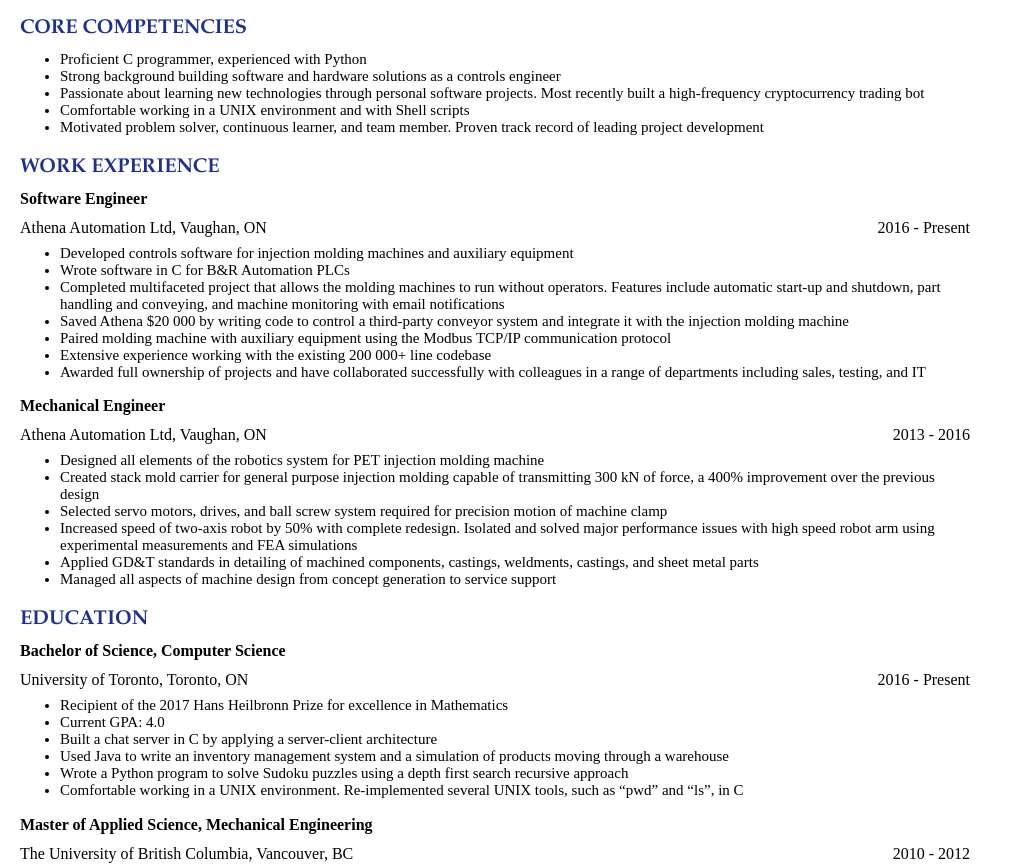
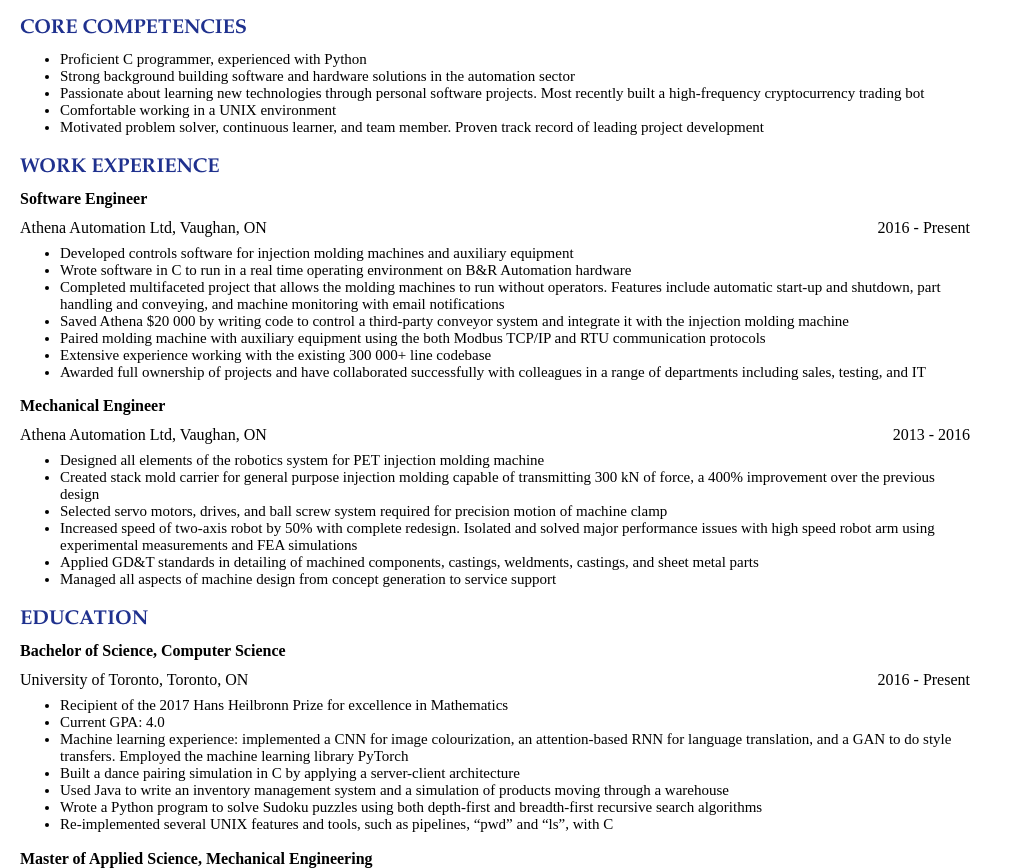
Before and after one commit to drewserles/drewserles.github.io, a plain HTML site: page index.html in a window 1280 px wide. Shown: the part 90-958 px from the top of the page, without its empty margins (0-1013 px from the left). Drawn offline with Linux system fonts and the light colour scheme.

Commit message:
Update index.html

```diff
--- a/index.html
+++ b/index.html
@@ -12,9 +12,9 @@
 <h3>CORE COMPETENCIES</h3>
 <ul>
   <li>Proficient C programmer, experienced with Python</li>
-  <li>Strong background building software and hardware     solutions as a controls engineer</li>
+  <li>Strong background building software and hardware solutions in the automation sector</li>
   <li>Passionate about learning new technologies through personal software projects. Most recently built a high-frequency cryptocurrency trading bot</li>
-  <li>Comfortable working in a UNIX environment and with Shell scripts</li>
+  <li>Comfortable working in a UNIX environment</li>
   <li>Motivated problem solver, continuous learner, and team member. Proven track record of leading project development</li>
 </ul>
 
@@ -26,11 +26,11 @@ Athena Automation Ltd, Vaughan, ON
 </p>
 <ul>
   <li>Developed controls software for injection molding machines and auxiliary equipment</li>
-  <li>Wrote software in C for B&R Automation PLCs</li>
+  <li>Wrote software in C to run in a real time operating environment on B&R Automation hardware</li>
   <li>Completed multifaceted project that allows the molding machines to run without operators. Features include automatic start-up and shutdown, part handling and conveying, and machine monitoring with email notifications</li>
   <li>Saved Athena $20 000 by writing code to control a third-party conveyor system and integrate it with the injection molding machine</li>
-  <li>Paired molding machine with auxiliary equipment using the Modbus TCP/IP communication protocol</li>
-  <li>Extensive experience working with the existing 200 000+ line codebase</li>
+  <li>Paired molding machine with auxiliary equipment using the both Modbus TCP/IP and RTU communication protocols</li>
+  <li>Extensive experience working with the existing 300 000+ line codebase</li>
   <li>Awarded full ownership of projects and have collaborated successfully with colleagues in a range of departments including sales, testing, and IT</li>
 </ul>
 
@@ -57,10 +57,11 @@ University of Toronto, Toronto, ON
 <ul>
   <li>Recipient of the 2017 Hans Heilbronn Prize for excellence in Mathematics</li>
   <li>Current GPA: 4.0</li>
-  <li>Built a chat server in C by applying a server-client architecture </li>
+  <li>Machine learning experience: implemented a CNN for image colourization, an attention-based RNN for language translation, and a GAN to do style transfers. Employed the machine learning library PyTorch</li>
+  <li>Built a dance pairing simulation in C by applying a server-client architecture </li>
   <li>Used Java to write an inventory management system and a simulation of products moving through a warehouse</li>
-  <li>Wrote a Python program to solve Sudoku puzzles using a depth first search recursive approach</li>
-  <li>Comfortable working in a UNIX environment. Re-implemented several UNIX tools, such as “pwd” and “ls”, in C</li>
+  <li>Wrote a Python program to solve Sudoku puzzles using both depth-first and breadth-first recursive search algorithms</li>
+  <li>Re-implemented several UNIX features and tools, such as pipelines, “pwd” and “ls”, with C</li>
 </ul>
 
 <h4>Master of Applied Science, Mechanical Engineering</h4>
@@ -88,7 +89,7 @@ Queen's University, Kingston, ON
 <h3>INTERESTS AND EXTRACURRICULARS</h3>
 <ul>
   <li>Enjoy solving programming puzzles. Currently working through Project Euler</li>
-  <li>Striving to improve public speaking, communication, and presentation skills with the Toastmasters program</li>
+  <li>Striving to improve public speaking, communication, and presentation skills with the Dale Carnegie and Toastmasters programs</li>
   <li>Recently completed a woodworking course at George Brown College</li>
   <li>Former competitive alpine ski racer</li>
   <li>Avid traveller, having visited 25 countries and surfed on four continents</li>
```
